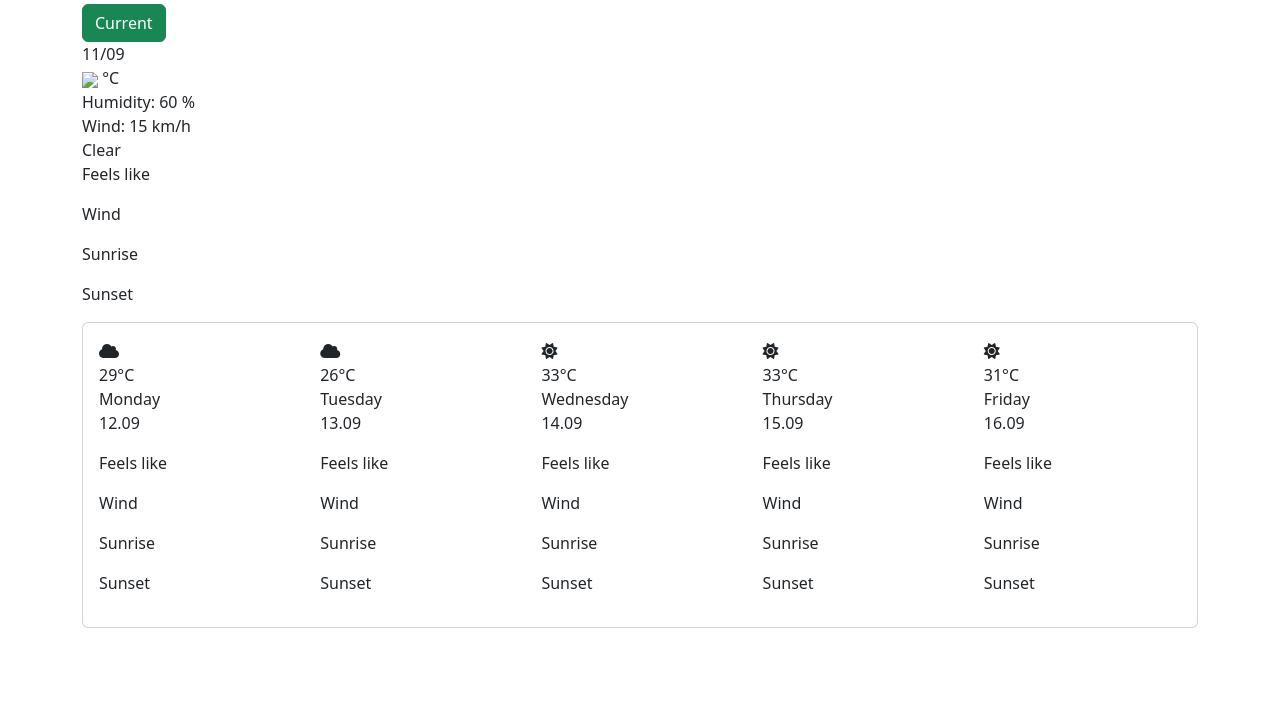
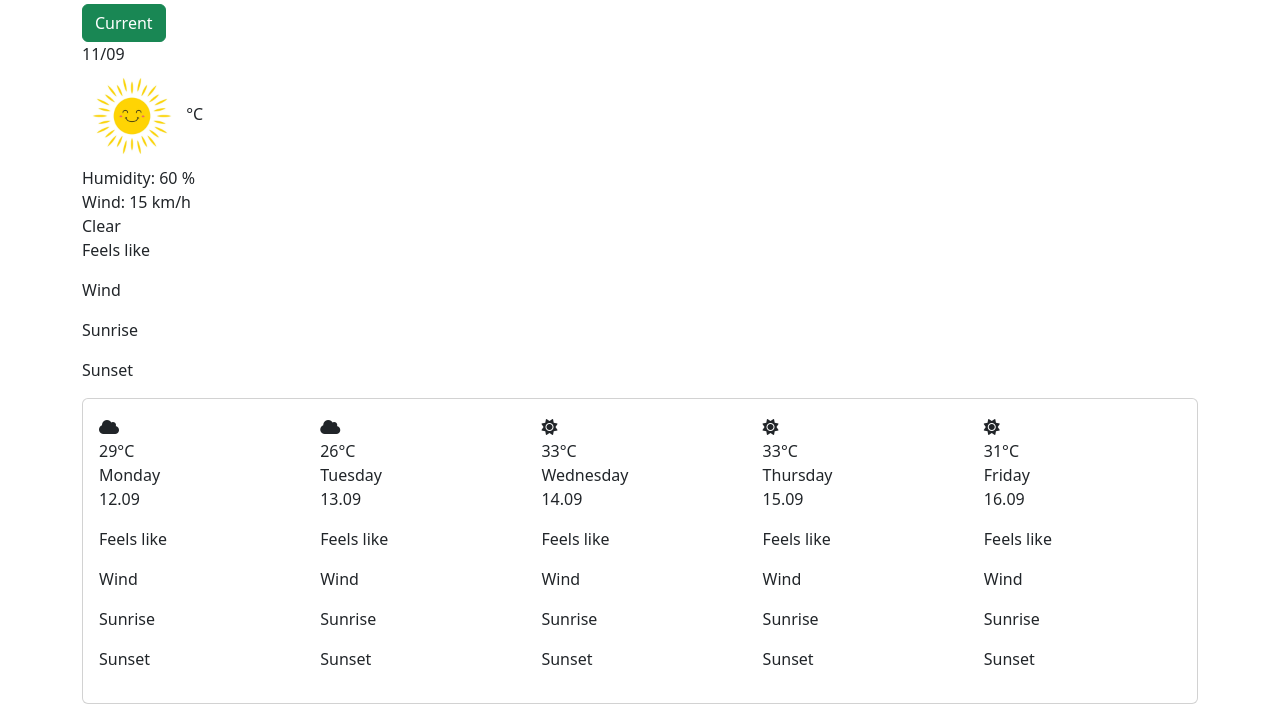
Before and after one commit to Bamboopandaua/my-first-project, a plain HTML site: page index.html in a window 1280 px wide. Shown: the part 198-902 px from the top of the page. Before the commit the page ends 826 px from the top, so only its background shows below. Drawn offline with nearby package versions, Linux system fonts and the light colour scheme; no server answers.

Commit message:
Add an image

```diff
--- a/index.html
+++ b/index.html
@@ -39,7 +39,7 @@
         <div class="date">  11/09
         </div>
 
-       <img src="src/sun.jpg" width="100" />
+       <img src="src/sun.png" width="100" />
        <span class="temp" id="temperature"></span>
        <span>
        °C
```
Also changed, not shown: src/styles.css (+8 -13 lines), src/sun.png (added).
